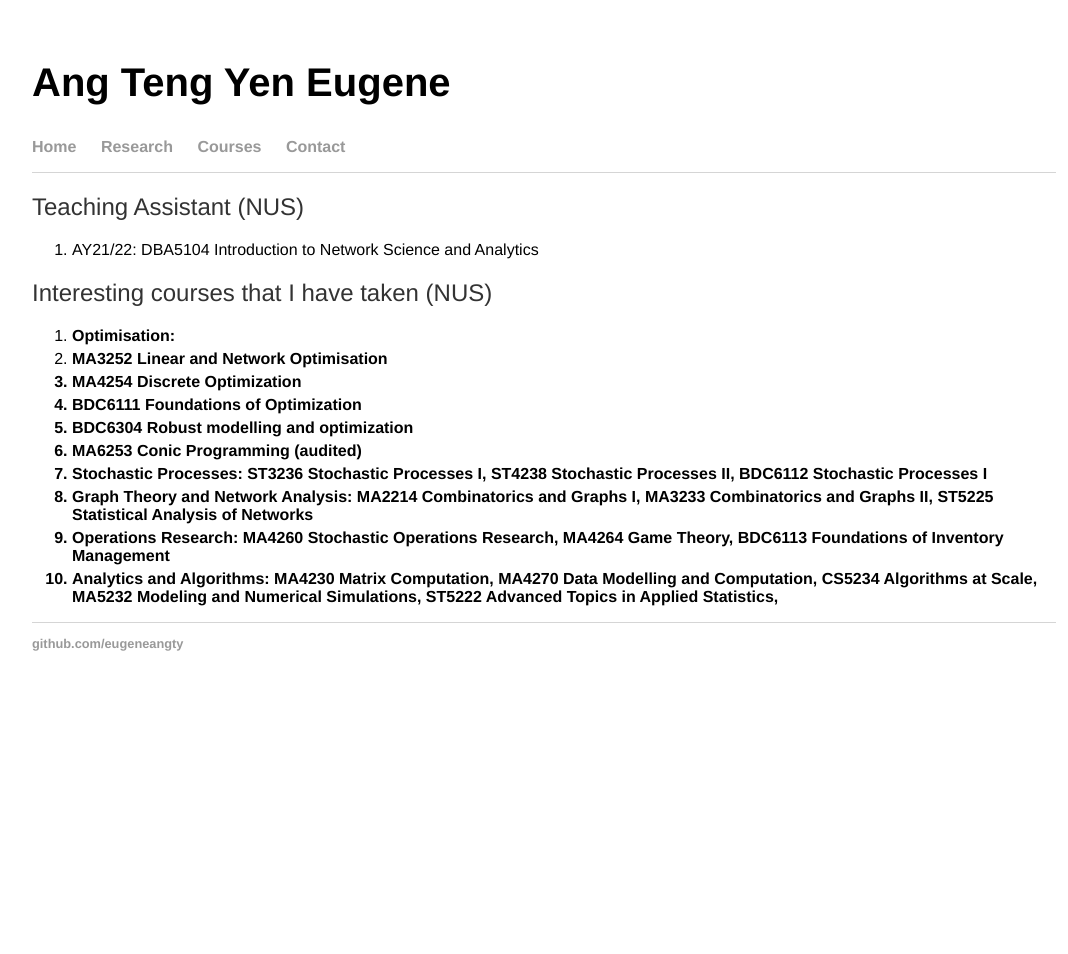
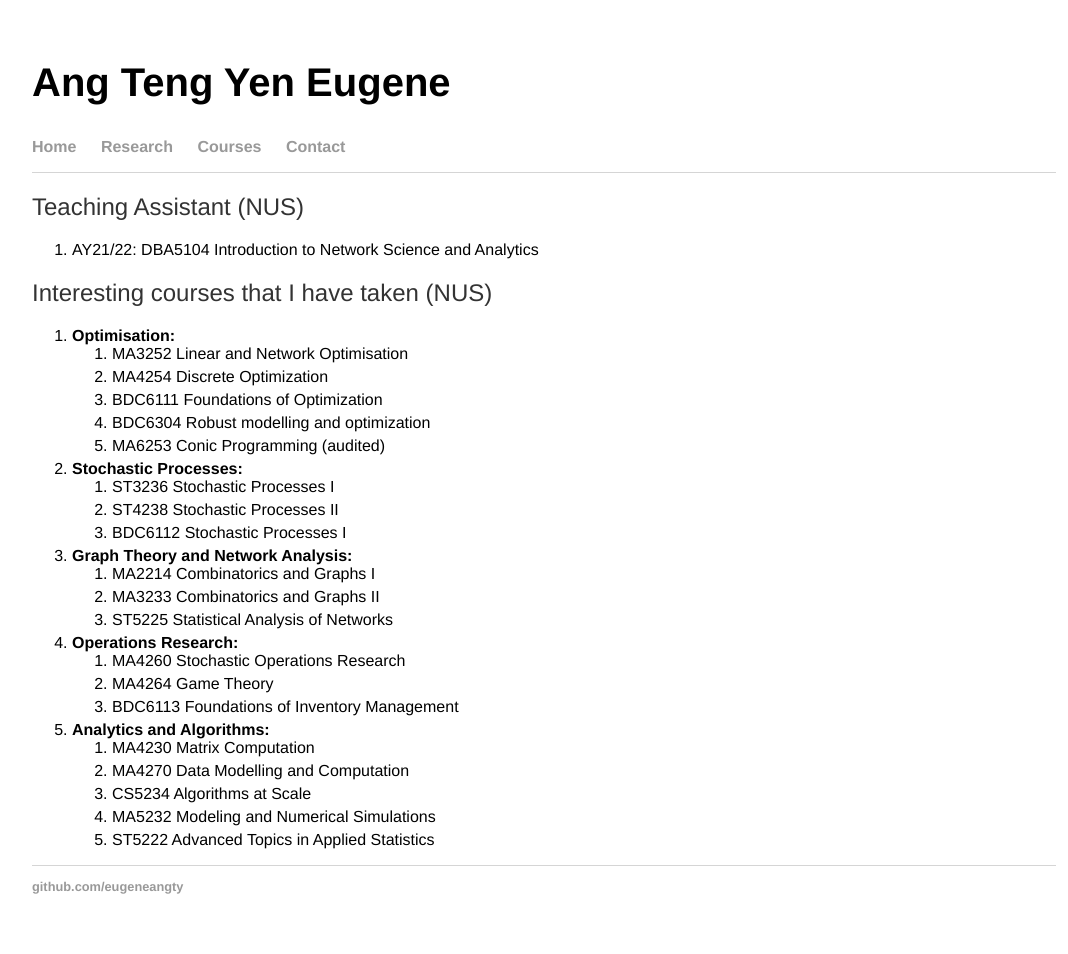
Before and after one commit to eugeneangty/eugeneangty.github.io, a Jekyll site: the page built from courses/index.html, in a window 1280 px wide. Shown: the whole page, without its empty margins (96-1164 px from the left). Built offline with Jekyll 4.4.1, drawn with Linux system fonts in a browser that asks for light colours; before the commit the page ends 900 px from its top, so only the background shows below that.

Commit message:
Update index.html

```diff
--- a/courses/index.html
+++ b/courses/index.html
@@ -13,16 +13,39 @@ title: Ang Teng Yen Eugene
 <div class="blurb">
   <h2>Interesting courses that I have taken (NUS)</h2>
   <ol>
-	<li><b>Optimisation:<b>
+	<li><b>Optimisation:</b>
+		<ol>
 		<li> MA3252 Linear and Network Optimisation </li>
 		<li> MA4254 Discrete Optimization </li>
 		<li> BDC6111 Foundations of Optimization </li>
 		<li> BDC6304 Robust modelling and optimization </li>
 		<li> MA6253 Conic Programming (audited) </li>
-	  <li>Stochastic Processes: ST3236 Stochastic Processes I, ST4238 Stochastic Processes II, BDC6112 Stochastic Processes I</li>
-	  <li>Graph Theory and Network Analysis: MA2214 Combinatorics and Graphs I, MA3233 Combinatorics and Graphs II, ST5225 Statistical Analysis of Networks</li>
-	  <li>Operations Research: MA4260 Stochastic Operations Research, MA4264 Game Theory, BDC6113 Foundations of Inventory Management</li>
-	  <li>Analytics and Algorithms: MA4230 Matrix Computation, MA4270 Data Modelling and Computation, CS5234 Algorithms at Scale,
-		  MA5232 Modeling and Numerical Simulations, ST5222 Advanced Topics in Applied Statistics, </li>
+		</ol>
+	  <li><b>Stochastic Processes:</b>
+		<ol>
+		<li> ST3236 Stochastic Processes I </li>
+		<li> ST4238 Stochastic Processes II </li>
+		<li> BDC6112 Stochastic Processes I </li>
+		</ol>
+	  <li><b>Graph Theory and Network Analysis: </b>
+		<ol>
+		<li> MA2214 Combinatorics and Graphs I </li>
+		<li> MA3233 Combinatorics and Graphs II </li>
+		<li> ST5225 Statistical Analysis of Networks </li>
+		</ol>
+	  <li><b>Operations Research: </b>
+		<ol>
+		<li> MA4260 Stochastic Operations Research </li>
+		<li> MA4264 Game Theory </li>
+		<li> BDC6113 Foundations of Inventory Management </li>
+		</ol>
+	  <li><b>Analytics and Algorithms: </b>
+		<ol>
+		<li> MA4230 Matrix Computation </li>
+		<li> MA4270 Data Modelling and Computation </li>
+		<li> CS5234 Algorithms at Scale </li>
+		<li> MA5232 Modeling and Numerical Simulations </li>
+		<li> ST5222 Advanced Topics in Applied Statistics </li>
+		</ol>
   </ol>
 </div><!-- /.blurb -->
```
